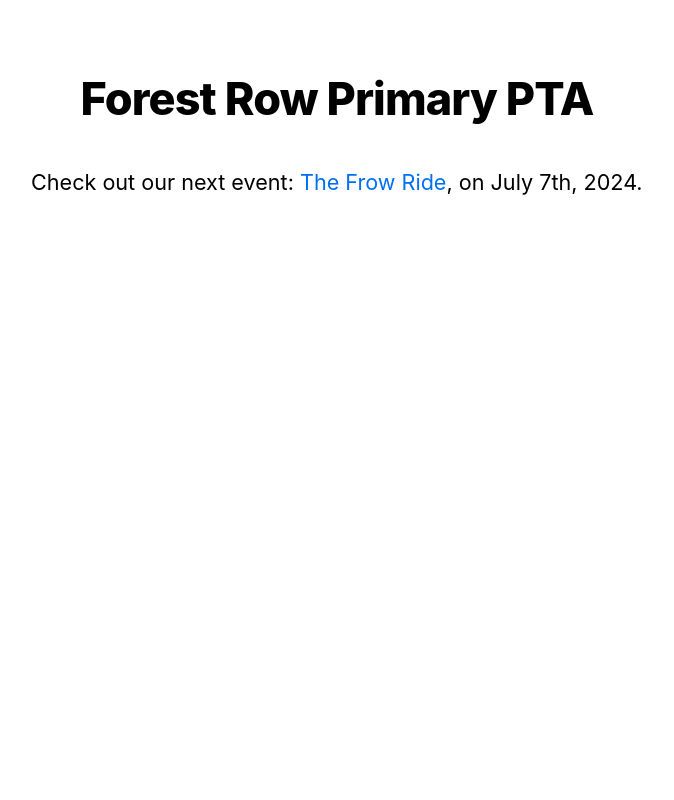
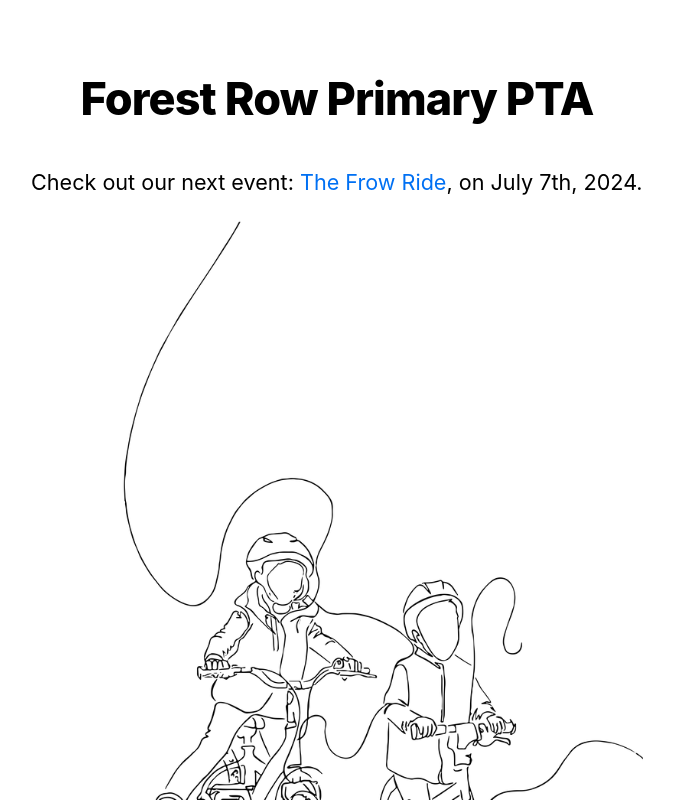
Before and after one commit to frowpta/website, a Next.js app: page / in a window 1280 px wide. Shown: the top 800 px of the page, without its empty margins (303-977 px from the left). Built offline with nearby package versions, Linux system fonts and the light colour scheme.

Commit message:
Add illustration

```diff
--- a/pages/index.tsx
+++ b/pages/index.tsx
@@ -12,6 +12,7 @@ export default function Home() {
         <p>
           Check out our next event: <a href="/frow-ride">The Frow Ride</a>, on July 7th, 2024.
         </p>
+        <a href="/frow-ride"><img src="/images/illustration-black.png"/></a>
       </section>
     </Layout>
   )
```
Also changed, not shown: public/images/illustration-black.png (added).
